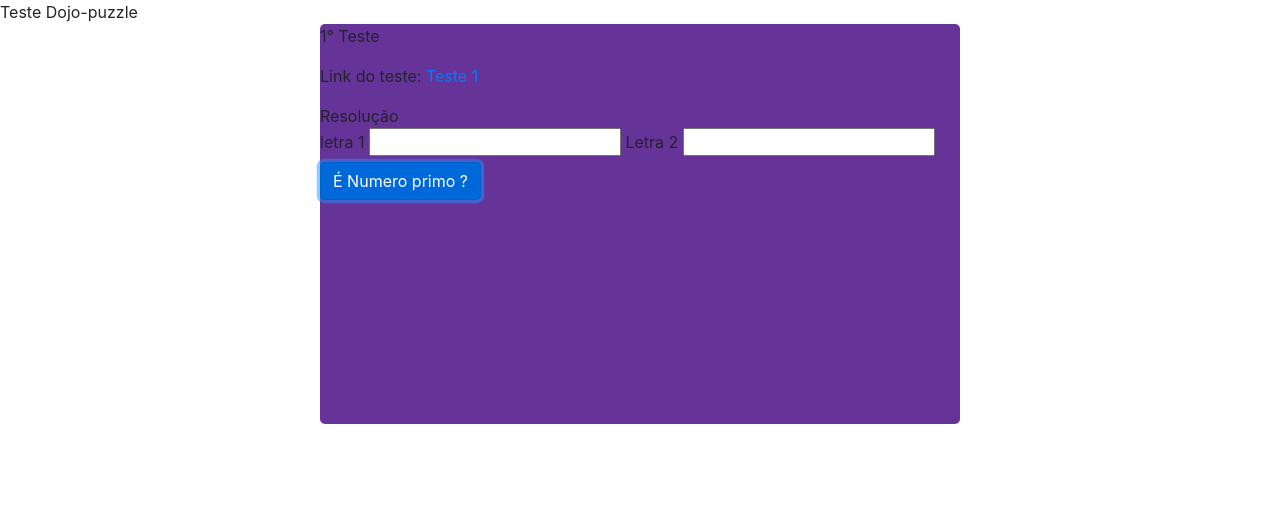
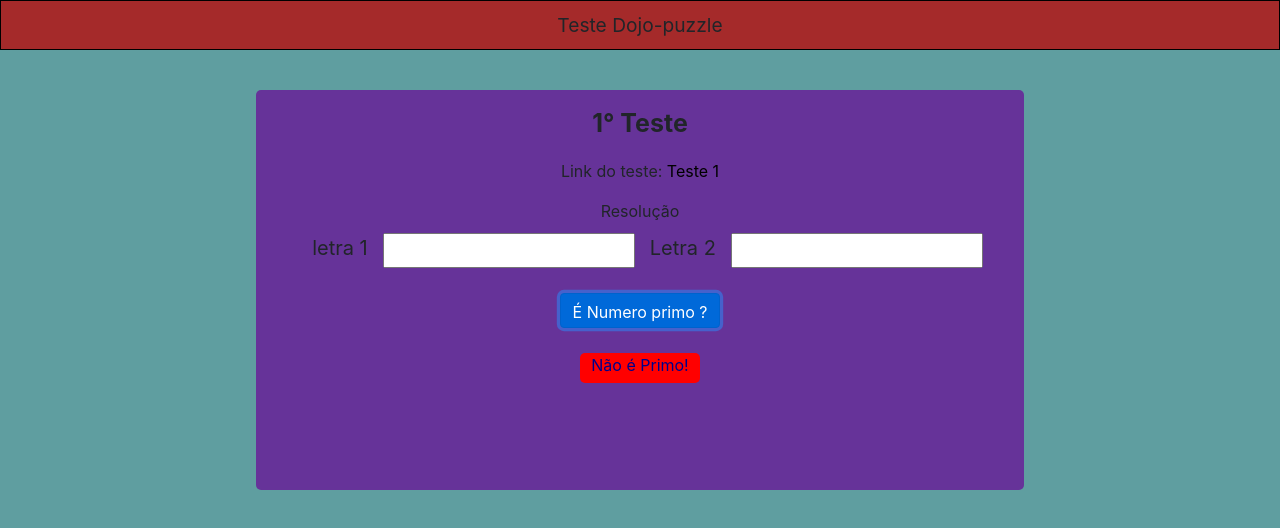
Before and after one commit to Jonlemos/testePrimos, a website: page index.html in a window 1280 px wide. Both pictures are taken after a click on the button "É Numero primo ?". Drawn offline with nearby package versions, Linux system fonts and the light colour scheme.

Commit message:
finalizado teste

```diff
--- a/css/style.css
+++ b/css/style.css
@@ -2,11 +2,69 @@
     margin: 0;
     padding: 0;
 }
+body{
+    background-color: cadetblue;
+}
+header{
+    display: flex;
+    align-items: center;
+    justify-content: center;
+    height: 50px;
+    background-color: brown;
+    font-size: 1.2em;
+    border: 1px #000 solid;
+}
 
 .card-item{
+    display: flex;
+    flex-direction: column;
+    align-items: center;
     margin: 0 auto;
     height: 50vh;
     background-color: rebeccapurple;
-    width: 50vw;
+    width: 60vw;
     border-radius: 5px;
+    margin-top: 40px;
+    padding: 15px  0;
 }
+.card-item p:first-child{
+    font-size: 25px;
+    font-weight: bold;
+}
+.card-item a{
+    color: black;
+    text-decoration: none;
+}
+.card-item a:hover{
+    color: rgb(50, 50, 82);
+}
+
+.inputs-action{
+    display: flex;
+    justify-content: space-around;
+    margin-top: 10px;
+}
+.inputs-action label{
+    font-size: 20px;
+    margin: 0 15px;
+}
+.inputs-action input{
+    height: 35px;
+}
+.card-item button{
+    height: 35px;
+    margin: 25px 0;
+}
+
+.as-or-not{
+    display: none;
+}
+
+.finaly{
+    background-color: red;
+    color: darkblue;
+    border-radius: 5px;
+    height: 30px;
+    width: 120px;
+    text-align: center;
+}
--- a/index.html
+++ b/index.html
@@ -16,13 +16,16 @@
             <p>1° Teste</p>
             <p>Link do teste: <a href="http://dojopuzzles.com/problemas/exibe/palavras-primas" target="_blank">Teste 1 </a> </p>
             <div id="resolucionOne">Resolução</div>
-            <section >
+            <section class="inputs-action" >
                 <label for="">letra 1</label>
                 <input id="firstChar" type="text" maxlength="1">
                 <label for="">Letra 2</label>
                 <input id="secChar" type="text" maxlength="1">
-                <button id="sendLetter" type="button" class="btn btn-primary">É Numero primo ? </button>
             </section>
+            <button id="sendLetter" type="button" class="btn btn-primary">É Numero primo ? </button>
+
+            <p class="as-or-not finaly" id="asPrime">É Primo!</p>
+            <p class="as-or-not finaly" id="notPrime">Não é Primo!</p>
 
         </section>
     </section>
--- a/js/script.js
+++ b/js/script.js
@@ -1,9 +1,9 @@
 (function teste(){
-
-
     var firstChar = document.getElementById('firstChar')
     var secChar = document.getElementById('secChar')
     var sendLetter =document.getElementById('sendLetter')
+    var asPrime = document.getElementById('asPrime')
+    var notPrime = document.getElementById('notPrime')
     let alphaValue = {}
 
 
@@ -18,9 +18,12 @@
 
     var isPrime = (a , b) => {
         if(alphaValue[a] % alphaValue[b] === 0){
-            return   console.log(`É primo`)
+            asPrime.classList.remove('as-or-not')
+            notPrime.classList.add('as-or-not')
+            return
         }
-        console.log('num é')
+        notPrime.classList.remove('as-or-not')
+        asPrime.classList.add('as-or-not')
     }
 
     sendLetter.addEventListener('click', function(){
@@ -28,8 +31,4 @@
         var secCharValue = secChar.value
         isPrime(firstCharValue, secCharValue)
     })
-
-
-
-
 })()
```
